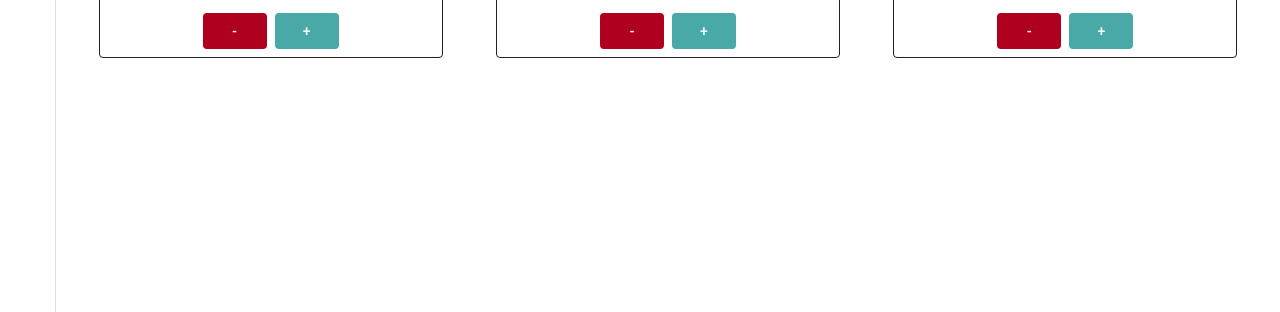
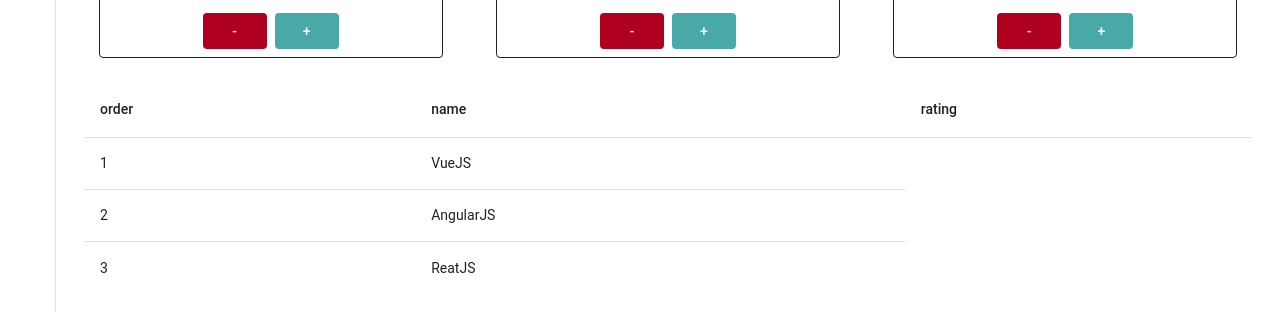
Before and after one commit to thitiphong18/Lab4, a Vue app: page /starred in a window 1280 px wide. Shown: the part 352-664 px from the top of the page. Built offline with nearby package versions, Linux system fonts and the light colour scheme.

Commit message:
Update 14

```diff
--- a/src/views/StarredView.vue
+++ b/src/views/StarredView.vue
@@ -35,5 +35,24 @@
         ></FrameworkPop>
       </v-col>
     </v-row>
+    <v-row>
+      <v-col>
+        <v-table>
+          <thead>
+            <tr>
+              <th>order</th>
+              <th>name</th>
+              <th>rating</th>
+            </tr>
+          </thead>
+          <tbody>
+            <tr v-for="(item, index) of frameList" :key="index">
+              <td>{{ index + 1 }}</td>
+              <td>{{ item.name }}</td>
+            </tr>
+          </tbody>
+        </v-table>
+      </v-col>
+    </v-row>
   </v-container>
 </template>
```
